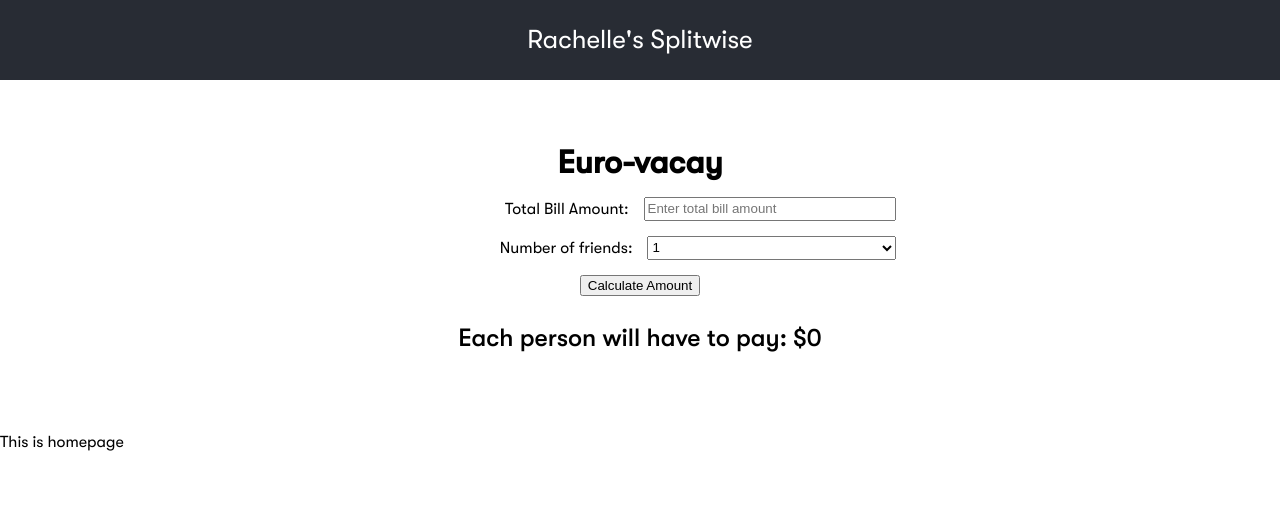
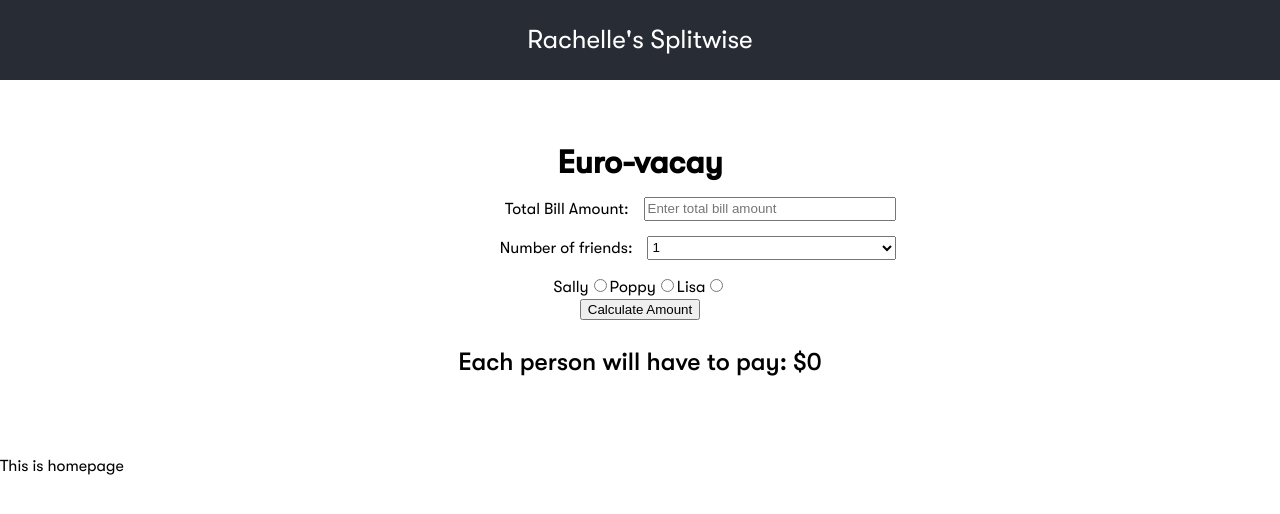
Before and after one commit to rachellesg/splitwise, a React (Create React App) app: page / in a window 1280 px wide. Shown: the top 514 px of the page. Built offline with nearby package versions, Linux system fonts and the light colour scheme.

Commit message:
Able to select from a existing list of friends

```diff
--- a/src/components/Form/index.jsx
+++ b/src/components/Form/index.jsx
@@ -5,11 +5,28 @@ function Form() {
   const [totalAmount, setTotalAmount] = useState(0);
   const [finalAmount, setFinalAmount] = useState(0);
   const [totalNumberOfFriends, setTotalNumberOfFriends] = useState(1);
+  const [listOfFriends, setListOfFriends] = useState([
+    "Sally",
+    "Poppy",
+    "Lisa",
+  ]);
 
+  const selectedFriends = [];
+
+  // this pushes selected friends into a list
+  const selectFriendsToggle = (e) => {
+    e.preventDefault();
+    selectedFriends.includes(e.target.value)
+      ? console.log("!! DUPLICATE, already have in list")
+      : selectedFriends.push(e.target.value);
+
+    console.log(selectedFriends);
+  };
+
+  // this is for number of friends (drop down)
   const selectFriendsTotal = (e) => {
     e.preventDefault();
     setTotalNumberOfFriends(e.target.value);
-    console.log(e.target.value);
   };
 
   const calculateSplitAmount = (e) => {
@@ -43,6 +60,22 @@ function Form() {
           <option value="5">5</option>
         </select>
       </SelectWrapper>
+
+      <div className="toggle-select-friends-buttons">
+        {listOfFriends.map((friend) => {
+          return (
+            <>
+              <label for={friend}>{friend}</label>
+              <input
+                type="radio"
+                onClick={selectFriendsToggle}
+                name="selected-friends"
+                value={friend}
+              />
+            </>
+          );
+        })}
+      </div>
 
       <button onClick={calculateSplitAmount}>Calculate Amount</button>
 
```
